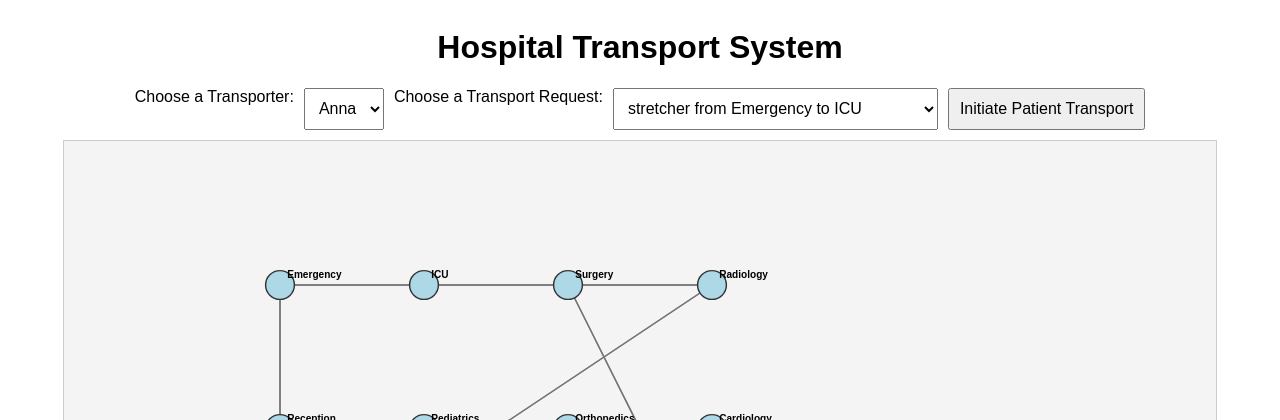
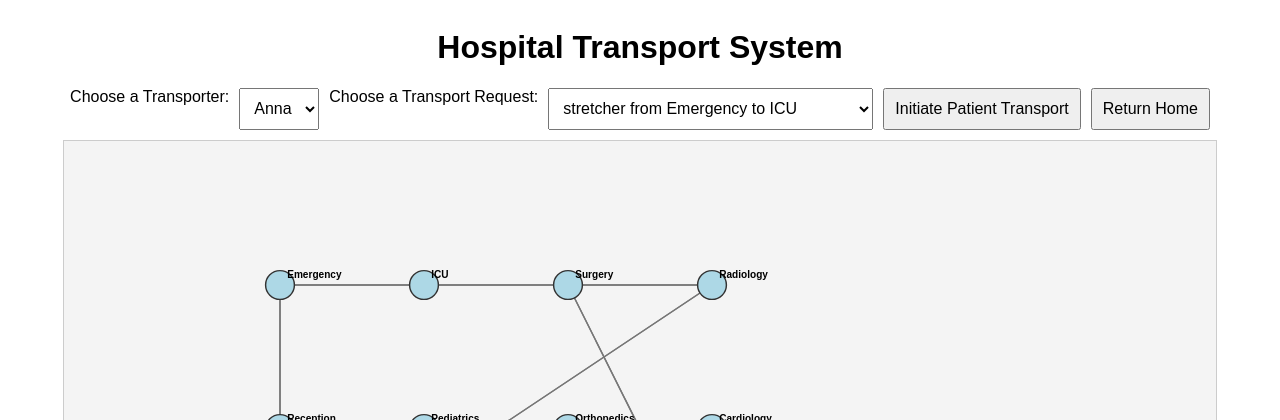
Before and after one commit to Marremeister/Modellerande-av-patienttransporter, a Flask app: page / in a window 1280 px wide. Shown: the top 420 px of the page. Run offline with Flask 3, Linux system fonts and the light colour scheme; some libraries are stand-ins or nearby versions.

Commit message:
Adderat return home knapp

```diff
--- a/hospital_controller.py
+++ b/hospital_controller.py
@@ -19,6 +19,7 @@ class HospitalController:
         self.socketio = SocketIO(self.app, async_mode="eventlet", cors_allowed_origins="*")
 
         # Define API routes
+        self.app.add_url_rule("/return_home", "return_home", self.return_home, methods=["POST"])
         self.app.add_url_rule("/", "index", self.index)
         self.app.add_url_rule("/get_hospital_graph", "get_hospital_graph", self.get_hospital_graph, methods=["GET"])
         self.app.add_url_rule("/assign_transport", "assign_transport", self.handle_assign_transport, methods=["POST"])
@@ -29,6 +30,36 @@ class HospitalController:
     def index(self):
         """Serves the frontend page."""
         return render_template("index.html")
+
+    def return_home(self):
+        """Returns a transporter to the lounge when the button is clicked."""
+        data = request.get_json()
+        transporter_name = data.get("transporter")
+
+        if not transporter_name:
+            return jsonify({"error": "No transporter specified"}), 400
+
+        transporter = next((t for t in self.transporters if t.name == transporter_name), None)
+
+        if not transporter:
+            return jsonify({"error": "Transporter not found"}), 404
+
+        # Hitta snabbaste vägen tillbaka till loungen
+        path_to_lounge, _ = transporter.pathfinder.dijkstra(transporter.current_location, "Transporter Lounge")
+
+        if not path_to_lounge:
+            return jsonify({"error": "No valid path found"}), 400
+
+        print(f"🚑 {transporter.name} returning home: {path_to_lounge}")
+
+        # Flytta transportören steg för steg
+        for node in path_to_lounge:
+            transporter.current_location = node
+            self.socketio.emit("transporter_update", {"name": transporter.name, "location": node})
+            eventlet.sleep(1)  # Simulera fördröjning
+
+        return jsonify({"status": f"{transporter.name} has returned to the lounge."})
+
 
     def get_hospital_graph(self):
         """Returns the hospital layout with standardized coordinates in JSON format."""
@@ -113,9 +144,11 @@ class HospitalController:
 
         path_to_origin, _ = transporter.pathfinder.dijkstra(transporter.current_location, request_obj.origin)
         path_to_destination, _ = transporter.pathfinder.dijkstra(request_obj.origin, request_obj.destination)
-        path_to_lounge, _ = transporter.pathfinder.dijkstra(request_obj.destination, "Transporter Lounge")
+        #path_to_lounge, _ = transporter.pathfinder.dijkstra(request_obj.destination, "Transporter Lounge")
 
-        full_path = path_to_origin[:-1] + path_to_destination[:-1] + path_to_lounge
+        #full_path = path_to_origin[:-1] + path_to_destination[:-1] + path_to_lounge
+        full_path = path_to_origin[:-1] + path_to_destination
+
         if not full_path:
             return jsonify({"error": "No valid path found"}), 400
 
@@ -129,7 +162,7 @@ class HospitalController:
             transporter.current_location = node
             self.socketio.emit("transporter_update", {"name": transporter.name, "location": node})
             print(f"📍 {transporter.name} moved to {node}")
-            time.sleep(1)  # Simulate transport delay
+            eventlet.sleep(1)  # Simulate transport delay
 
         return jsonify({"status": f"Transport assigned to {transporter.name}!"})
 
--- a/templates/index.html
+++ b/templates/index.html
@@ -60,6 +60,8 @@
         <select id="requestSelect"></select>
 
         <button onclick="initiateTransport()">Initiate Patient Transport</button>
+        <button id="returnHomeBtn" onclick="returnHome()">Return Home</button>
+
     </div>
 
     <svg viewBox="-100 -100 1400 1000"></svg>
@@ -95,6 +97,31 @@
                         .attr("x", d => d.x + 10).attr("y", d => d.y - 10).text(d => d.id);
                 });
         }
+        function returnHome() {
+    const selectedTransporter = document.getElementById("transporterSelect").value;
+
+    if (!selectedTransporter) {
+        alert("Please select a transporter first.");
+        return;
+    }
+
+    fetch("/return_home", {
+        method: "POST",
+        headers: {
+            "Content-Type": "application/json"
+        },
+        body: JSON.stringify({ transporter: selectedTransporter })
+    })
+    .then(response => response.json())
+    .then(data => {
+        if (data.error) {
+            alert("Error: " + data.error);
+        } else {
+            alert(data.status);
+        }
+    })
+    .catch(error => console.error("Error:", error));
+}
 
         function loadTransporters() {
             fetch("http://127.0.0.1:5001/get_transporters")
```
